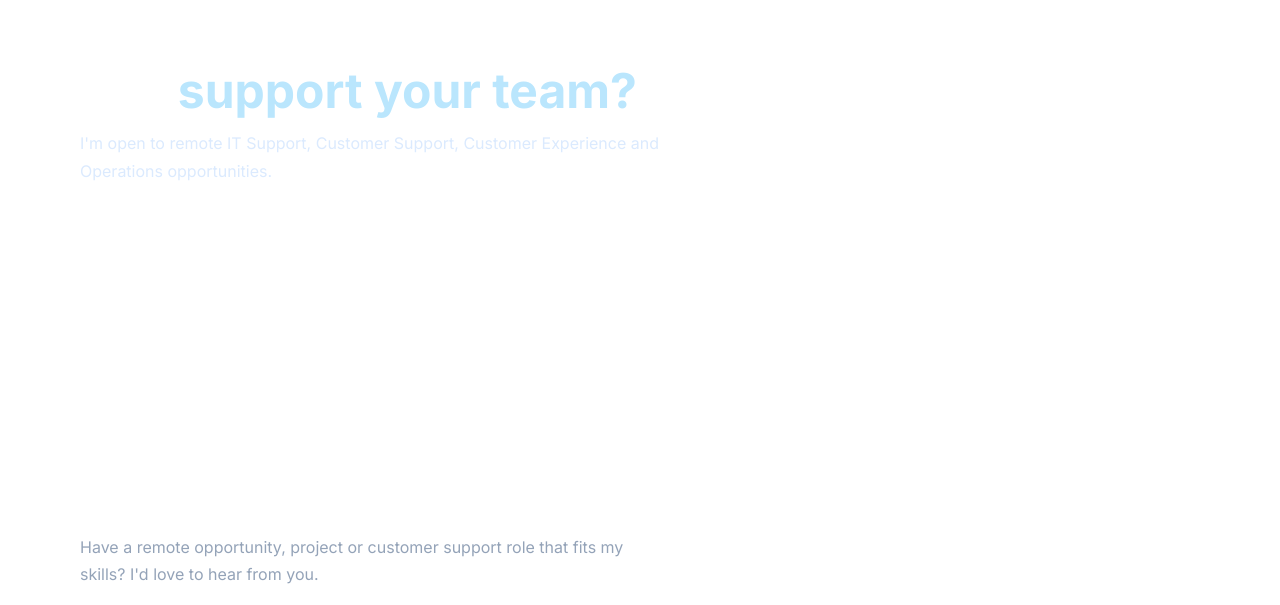
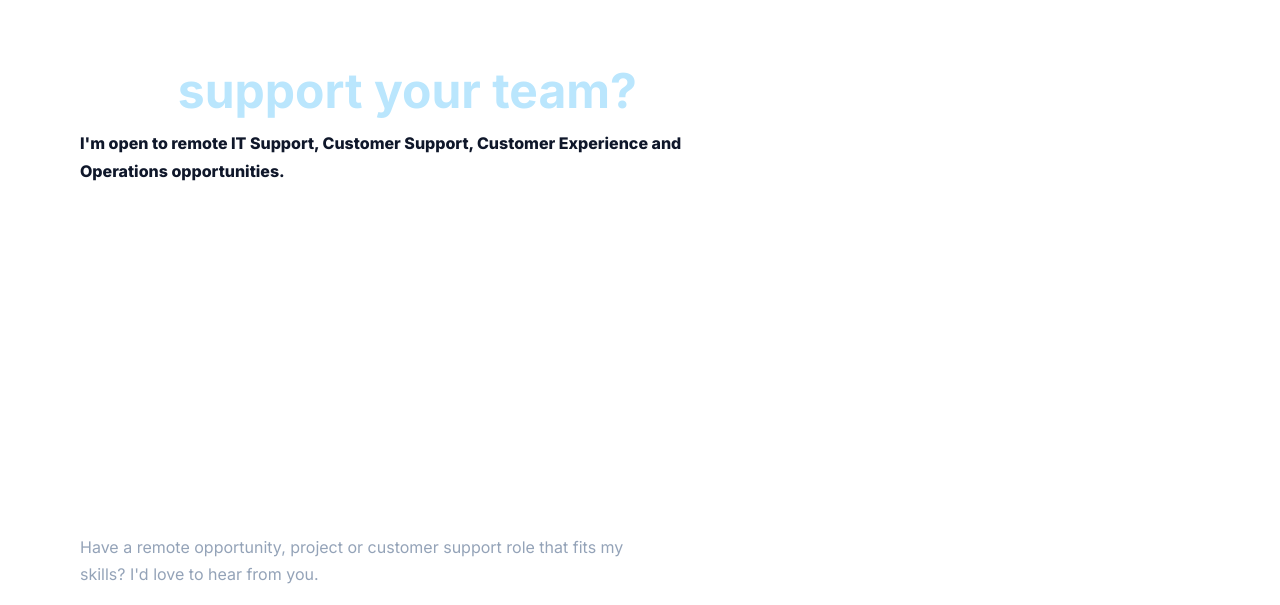
Before and after one commit to mbachubarnabas/mbachubarnabas.github.io, a plain HTML site: page index.html in a window 1280 px wide. Shown: the part 5108-5713 px from the top of the page. Drawn offline with Linux system fonts and the light colour scheme.

Commit message:
Update style.css

```diff
--- a/style.css
+++ b/style.css
@@ -1857,8 +1857,9 @@ nav a:hover::after {
 
     margin-top: 12px;
 
-    color: #dbeafe;
-
+    color: #0f172a;
+
+    font-weight: 800;
 }
 
 
```
